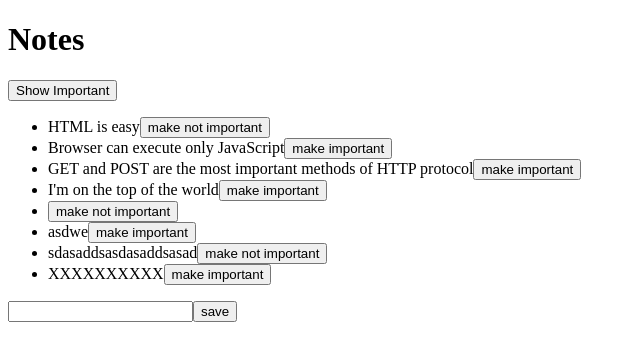
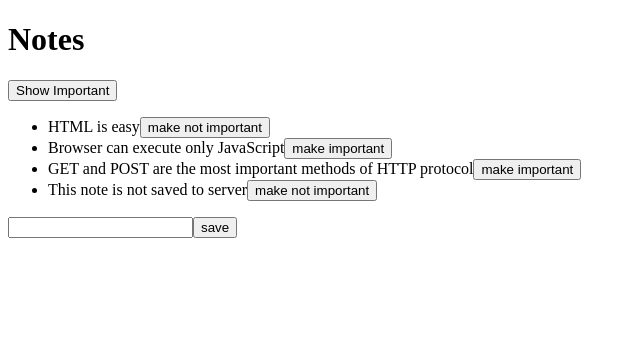
Before and after one commit to Echo203/fullStackOpen-exercises, a React (Create React App) app: page / in a window 1280 px wide. Shown: the top 360 px of the page, without its empty margins (0-640 px from the left). Built offline with nearby package versions, Linux system fonts and the light colour scheme; data requests are answered from the project's data file.

Commit message:
Before tasks 2.15+

```diff
--- a/db.json
+++ b/db.json
@@ -17,36 +17,6 @@
       "content": "GET and POST are the most important methods of HTTP protocol",
       "date": "2019-05-30T19:20:14.298Z",
       "important": false
-    },
-    {
-      "id": 4,
-      "content": "I'm on the top of the world",
-      "date": "2021-07-31T14:08:05.804Z",
-      "important": false
-    },
-    {
-      "id": 5,
-      "content": "",
-      "date": "2021-07-31T14:08:47.033Z",
-      "important": true
-    },
-    {
-      "id": 6,
-      "content": "asdwe",
-      "date": "2021-07-31T14:10:10.020Z",
-      "important": false
-    },
-    {
-      "id": 7,
-      "content": "sdasaddsasdasaddsasad",
-      "date": "2021-07-31T14:10:35.729Z",
-      "important": true
-    },
-    {
-      "id": 8,
-      "content": "XXXXXXXXXX",
-      "date": "2021-07-31T15:27:31.414Z",
-      "important": false
     }
   ]
 }
--- a/package.json
+++ b/package.json
@@ -17,7 +17,8 @@
     "start": "react-scripts start",
     "build": "react-scripts build",
     "test": "react-scripts test",
-    "eject": "react-scripts eject"
+    "eject": "react-scripts eject",
+    "server": "json-server --watch db.json --port 3001"
   },
   "eslintConfig": {
     "extends": [
--- a/src/App.js
+++ b/src/App.js
@@ -46,6 +46,10 @@ const App = () => {
       .then(updatedNote => {
         setNotes(notes.map(n => n.id === id ? updatedNote : n))
       })
+      .catch(err => {
+        alert(`The note ${note.content} has alrdy been deleted`)
+        setNotes(notes.filter(n => n.id !== id))
+      })
   };
 
   const handleNoteChange = (event) => {
--- a/src/components/notes.js
+++ b/src/components/notes.js
@@ -3,9 +3,15 @@ import axios from "axios";
 const BASE_URL = 'http://localhost:3001/notes'
 
 const getAll = () => {
-  const request = axios.get(BASE_URL)
-  return request.then(res => res.data)
-}
+	const request = axios.get(BASE_URL)
+	const nonExisting = {
+	  id: 10000,
+	  content: 'This note is not saved to server',
+	  date: '2019-05-30T17:30:31.098Z',
+	  important: true,
+	}
+	return request.then(response => response.data.concat(nonExisting))
+  }
 
 const create = (noteObject) => {
 	const request = axios.post(BASE_URL, noteObject)
@@ -17,8 +23,4 @@ const update = (changedNote, id) => {
 	return request.then(res => res.data)
 }
 
-export default {
-	getAll: getAll,
-	create: create,
-	update: update
-}
+export default {getAll, create, update}
```
